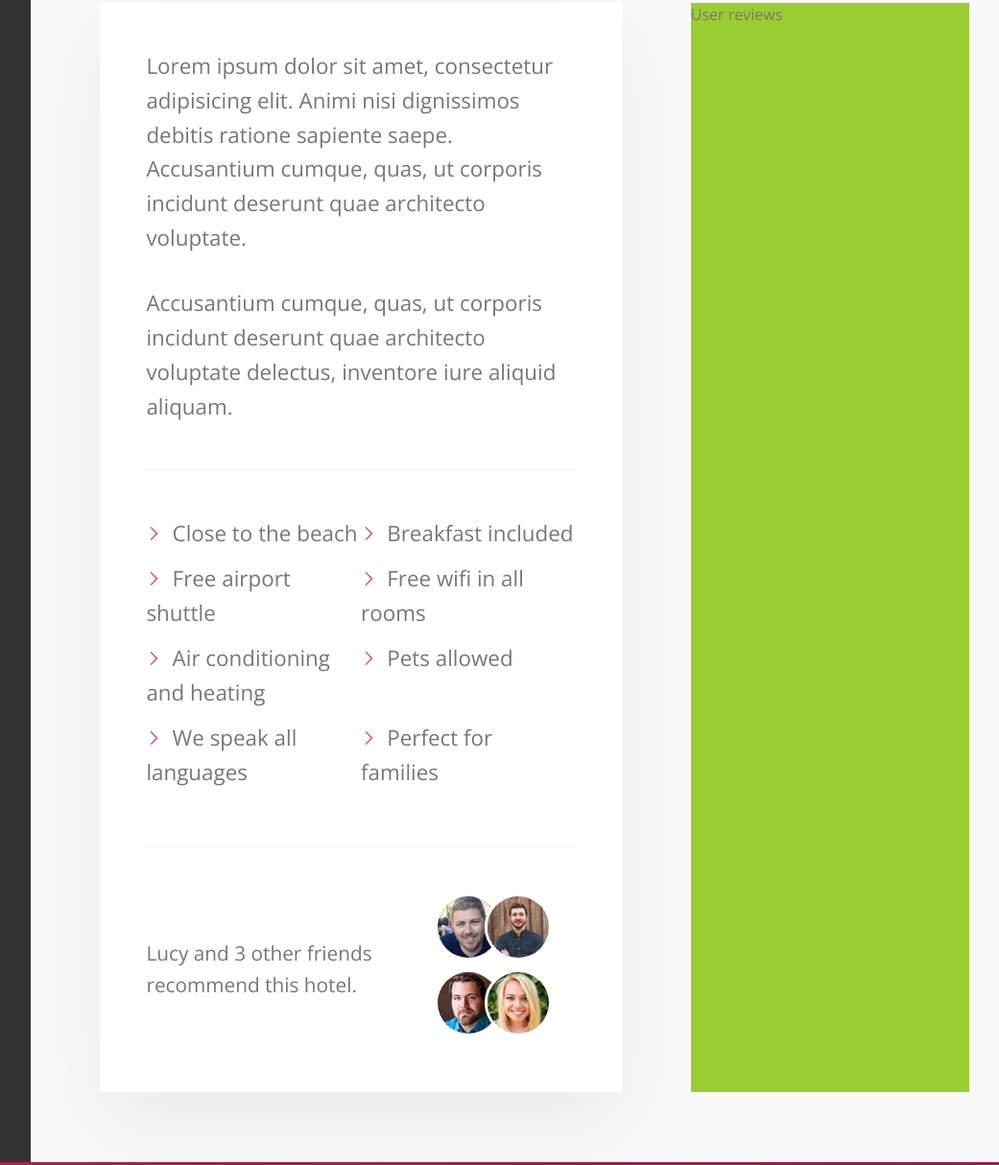
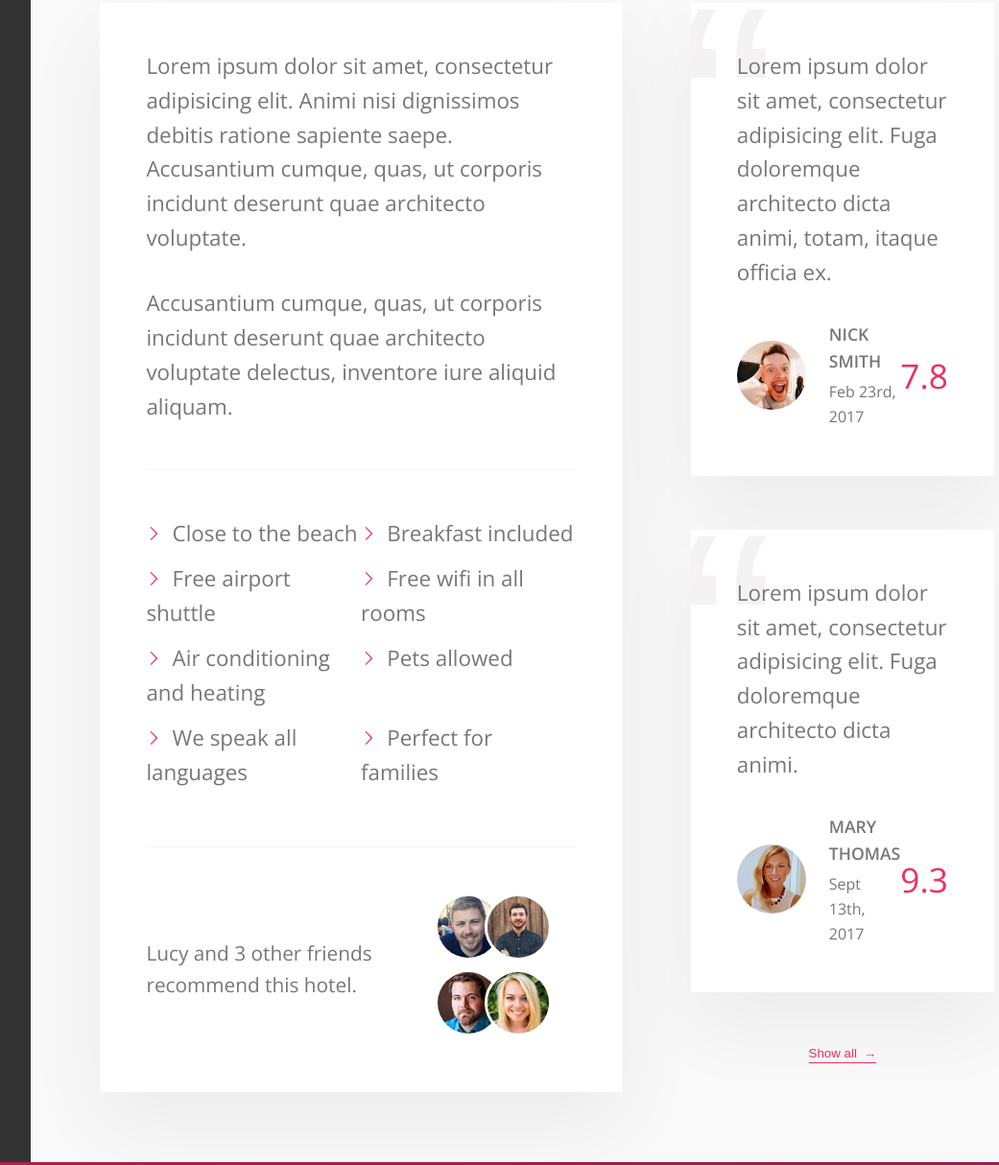
Before and after one commit to koh1project/sass-trillo, a website: page index.html in a window 1280 px wide. Shown: the part 820-2034 px from the top of the page at 96% size, without its empty margins (198-1239 px from the left). Drawn offline with nearby package versions, Linux system fonts and the light colour scheme; files that its build step writes are made by us from their sources.

Commit message:
Add review section

```diff
--- a/index.html
+++ b/index.html
@@ -167,7 +167,35 @@
           </div>
 
           <div class="user-reviews">
-            User reviews
+            <figure class="review">
+              <blockquote class="review__text">
+                Lorem ipsum dolor sit amet, consectetur adipisicing elit. Fuga doloremque architecto dicta animi, totam, itaque officia ex.
+              </blockquote>
+              <figcaption class="review__user">
+                <img src="img/user-1.jpg" alt="User 1" class="review__photo">
+                <div class="review__user-box">
+                  <p class="review__user-name">Nick Smith</p>
+                  <p class="review__user-date">Feb 23rd, 2017</p>
+                </div>
+                <div class="review__rating">7.8</div>
+              </figcaption>
+            </figure>
+
+            <figure class="review">
+              <blockquote class="review__text">
+                Lorem ipsum dolor sit amet, consectetur adipisicing elit. Fuga doloremque architecto dicta animi.
+              </blockquote>
+              <figcaption class="review__user">
+                <img src="img/user-2.jpg" alt="User 1" class="review__photo">
+                <div class="review__user-box">
+                  <p class="review__user-name">Mary Thomas</p>
+                  <p class="review__user-date">Sept 13th, 2017</p>
+                </div>
+                <div class="review__rating">9.3</div>
+              </figcaption>
+            </figure>
+
+            <button class="btn-inline">Show all <span>&rarr;</span></button>
           </div>
         </div>
 
--- a/sass/_components.scss
+++ b/sass/_components.scss
@@ -272,8 +272,17 @@
   cursor: pointer;
   transition: all .2s;
 
+  & span {
+    margin-left: 3px;
+    transition: margin-left .2s;
+  }
+
   &:hover {
     color: var(--color-grey-dark-1);
+
+    span {
+      margin-left: 8px;
+    }
   }
 
   &:focus {
@@ -281,6 +290,7 @@
     animation: pulsate 1s infinite;
   }
 }
+
 
 @keyframes pulsate {
   0% {
@@ -369,3 +379,66 @@
     }
   }
 }
+
+////////////////////////////////////////
+// REVIEWS
+.review {
+  background-color: #fff;
+  box-shadow: var(--shadow-light);
+  padding: 3rem;
+  margin-bottom: 3.5rem;
+  position: relative;
+  overflow: hidden;
+
+  &__text {
+    margin-bottom: 2rem;
+    z-index: 10;
+    position: relative;
+  }
+
+  &__user {
+    display: flex;
+    align-items: center;
+  }
+
+  &__photo {
+    height: 4.5rem;
+    width: 4.5rem;
+    border-radius: 50%;
+    margin-right: 1.5rem;
+  }
+
+  &__user-box {
+    margin-right: auto;
+  }
+
+  &__user-name {
+    font-size: 1.1rem;
+    font-weight: 600;
+    text-transform: uppercase;
+    margin-bottom: .4rem;
+  }
+
+  &__user-date {
+    font-size: 1rem;
+    color: var(--color-grey-dark-3);
+  }
+
+  &__rating {
+    color: var(--color-primary);
+    font-size: 2.2rem;
+    font-weight: 300;
+  }
+
+  &::before {
+    content: "\201C";
+    position: absolute;
+    top: -2.75rem;
+    left: -1rem;
+    line-height: 1;
+    font-size: 20rem;
+    color: var(--color-grey-light-2);
+    font-family: sans-serif;
+    z-index: 1;
+  }
+}
--- a/sass/_layout.scss
+++ b/sass/_layout.scss
@@ -34,11 +34,11 @@
 .hotel-view {
   background-color: var(--color-grey-light-2);
 
-
   flex: 1; // flex-grow: 1;
 }
 
 .detail {
+  font-size: 1.4rem;
   display: flex;
   padding: 4.5rem;
   background-color: var(--color-grey-light-1);
@@ -46,7 +46,6 @@
 }
 
 .description {
-  font-size: 1.4rem;
   background-color: #fff;
   box-shadow: var(--shadow-light);
   padding: 3rem;
@@ -55,7 +54,9 @@
 }
 
 .user-reviews {
-  background-color: yellowgreen;
+  flex: 1;
 
-  flex: 1;
+  display: flex;
+  flex-direction: column;
+  align-items: center;
 }
```
Lines whose indentation alone changed are shown as unchanged.
